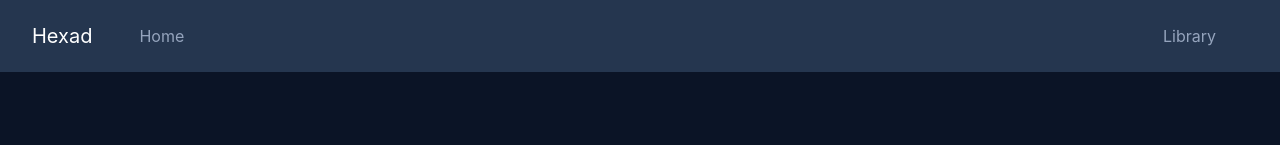
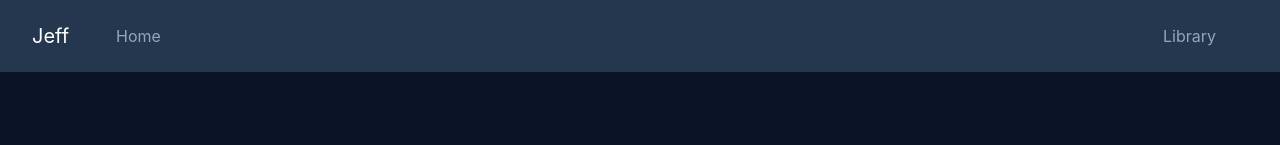
Before and after one commit to jeffascript/hoc-json-bookstore, a React (Create React App) app: page / in a window 1280 px wide. Shown: the top 145 px of the page. Built offline with nearby package versions, Linux system fonts and the light colour scheme.

Commit message:
nav update

```diff
--- a/src/components/NavBar.jsx
+++ b/src/components/NavBar.jsx
@@ -8,7 +8,7 @@ const NavBar = () => {
     <div>
       <Navbar bg="dark" variant="dark">
         <Nav.Link href="/">
-          <Navbar.Brand>Hexad</Navbar.Brand>
+          <Navbar.Brand>Jeff</Navbar.Brand>
         </Nav.Link>
         <Nav className="mr-auto">
           <div className="col">
```
